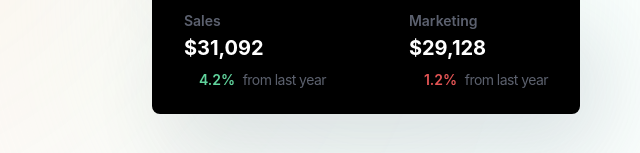
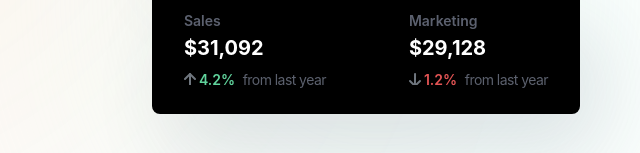
Before and after one commit to serega159potapov/coca, a website built with Vite: page src/index.html in a window 1280 px wide. Shown: the part 647-800 px from the top of the page, 640-1280 px from the left. Built offline with nearby package versions, Linux system fonts and the light colour scheme; files whose address does not match are found by name.

Commit message:
fix images

```diff
--- a/src/scss/components/home/hero.scss
+++ b/src/scss/components/home/hero.scss
@@ -218,7 +218,7 @@
                     color: #60d39c;
 
                     &::before {
-                        background: url('./assets/icons/green-arrow-icon.svg');
+                        background: url('/assets/icons/green-arrow-icon.svg');
                     }
                 }
 
@@ -226,7 +226,7 @@
                     color: #e35454;
 
                     &::before {
-                        background: url('./assets/icons/red-arrow-icon.svg');
+                        background: url('/assets/icons/red-arrow-icon.svg');
                     }
                 }
 
--- a/vite.config.js
+++ b/vite.config.js
@@ -5,7 +5,7 @@ import { ViteImageOptimizer } from 'vite-plugin-image-optimizer';
 
 export default defineConfig({
     root: 'src',
-    base: './coca/',
+    base: '/coca/',
     server: {
         port: 3000,
         open: true,
```
